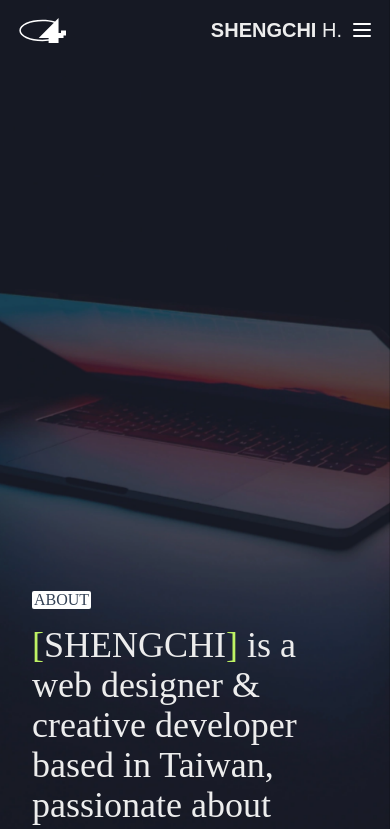
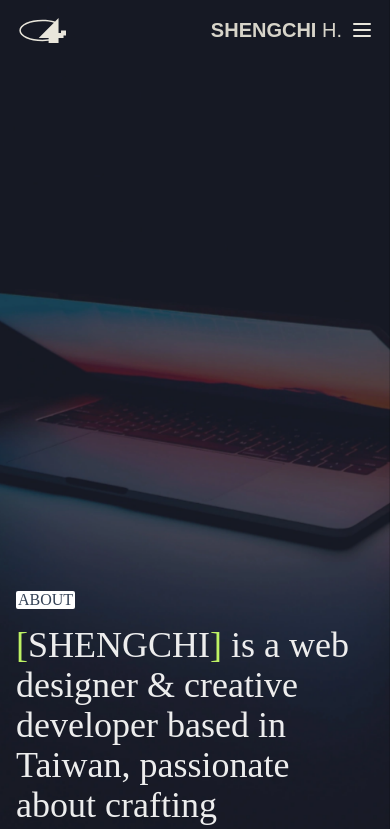
Before and after one commit to josh4work0224/main-portfolio, a Next.js app: page /about in a window 390 px wide. Shown: the top 829 px of the page. Built offline with nearby package versions, Linux system fonts and the light colour scheme; a web font is replaced by a local one.

Commit message:
Enhance mobile responsiveness with padding and styling adjustments

```diff
--- a/src/components/Hero.js
+++ b/src/components/Hero.js
@@ -561,7 +561,7 @@ export default function Hero() {
   return (
     <section
       ref={heroRef}
-      className="w-full h-[300vh] flex flex-col items-center max-w-[100rem] pt-[50vh] relative mx-auto p-8 pb-20"
+      className="w-full h-[300vh] flex flex-col items-center max-w-[100rem] pt-[50vh] relative mx-auto md:p-8 p-4 pb-20"
     >
       <div className="fixed inset-0 z-10">
         <RiveComp />
--- a/src/components/Navbar.js
+++ b/src/components/Navbar.js
@@ -60,7 +60,7 @@ export default function Navbar() {
   }, [isMenuOpen]);
 
   return (
-    <nav className="w-full fixed top-0 left-0 row-start-1 lg:grid lg:grid-cols-3 flex items-center justify-between py-4 md:px-8 px-4 z-[999] gap-2">
+    <nav className="w-full fixed top-0 left-0 row-start-1 lg:grid lg:grid-cols-3 flex items-center justify-between py-4 md:px-8 px-4 z-[999] gap-2 mix-blend-difference">
       <span className="text-xl font-display lg:order-1 order-2 lg:col-span-1">
         <Link href="/" scroll={false}>
           <strong>SHENGCHI</strong> H.
--- a/src/pages/about.js
+++ b/src/pages/about.js
@@ -6,7 +6,7 @@ import PixelatedImage from "@/components/PixelatedImage";
 export default function Archive() {
   return (
     <div className="flex flex-col gap-16 font-['Funnel_Sans']">
-      <main className="w-full px-8 lg:grid lg:grid-cols-8 relative">
+      <main className="w-full px-4 md:px-8 lg:grid lg:grid-cols-8 relative">
         <div className="fixed w-full h-[100vh] z-[-1] top-0 left-0">
           <Image
             src="/assets/about-bg.webp"
```
